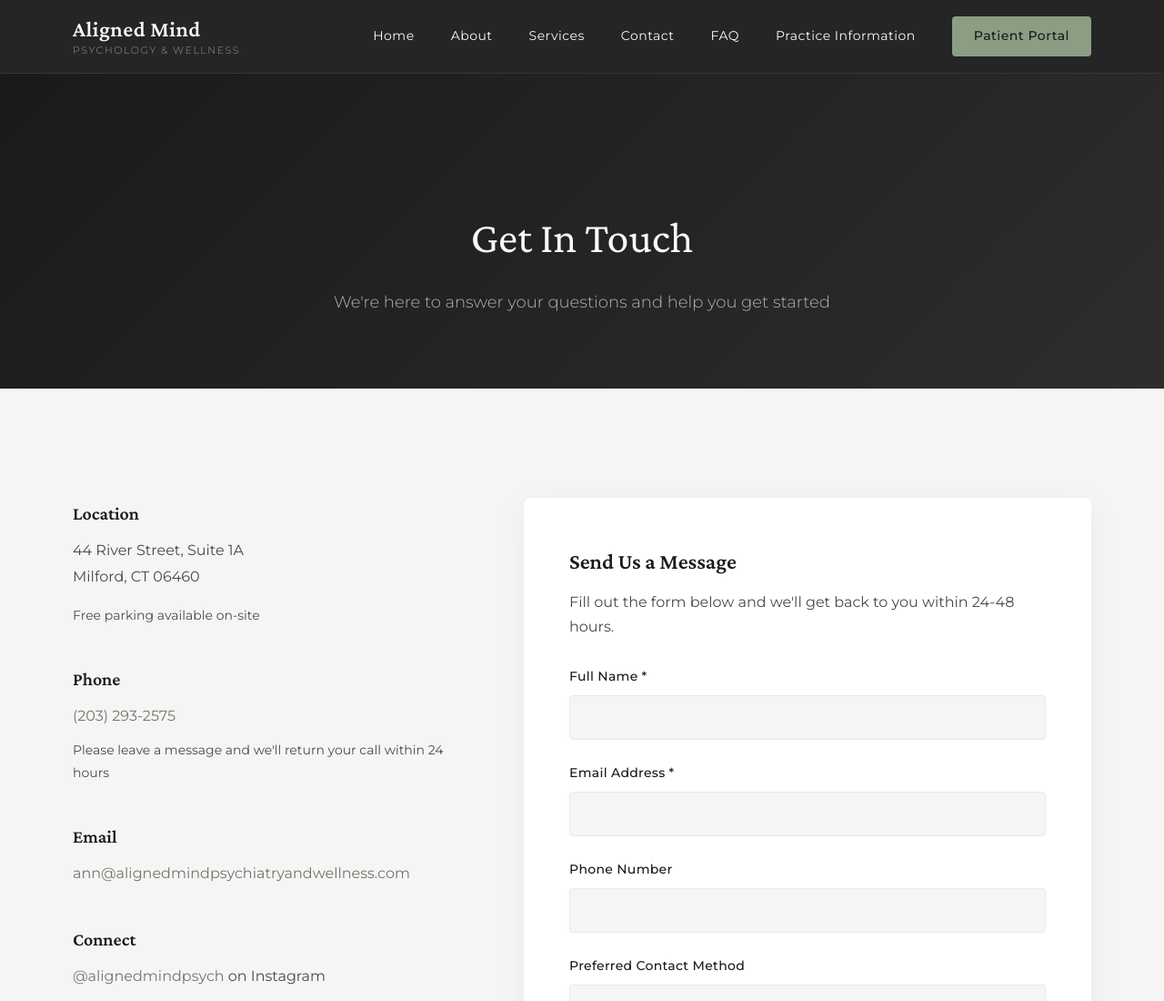
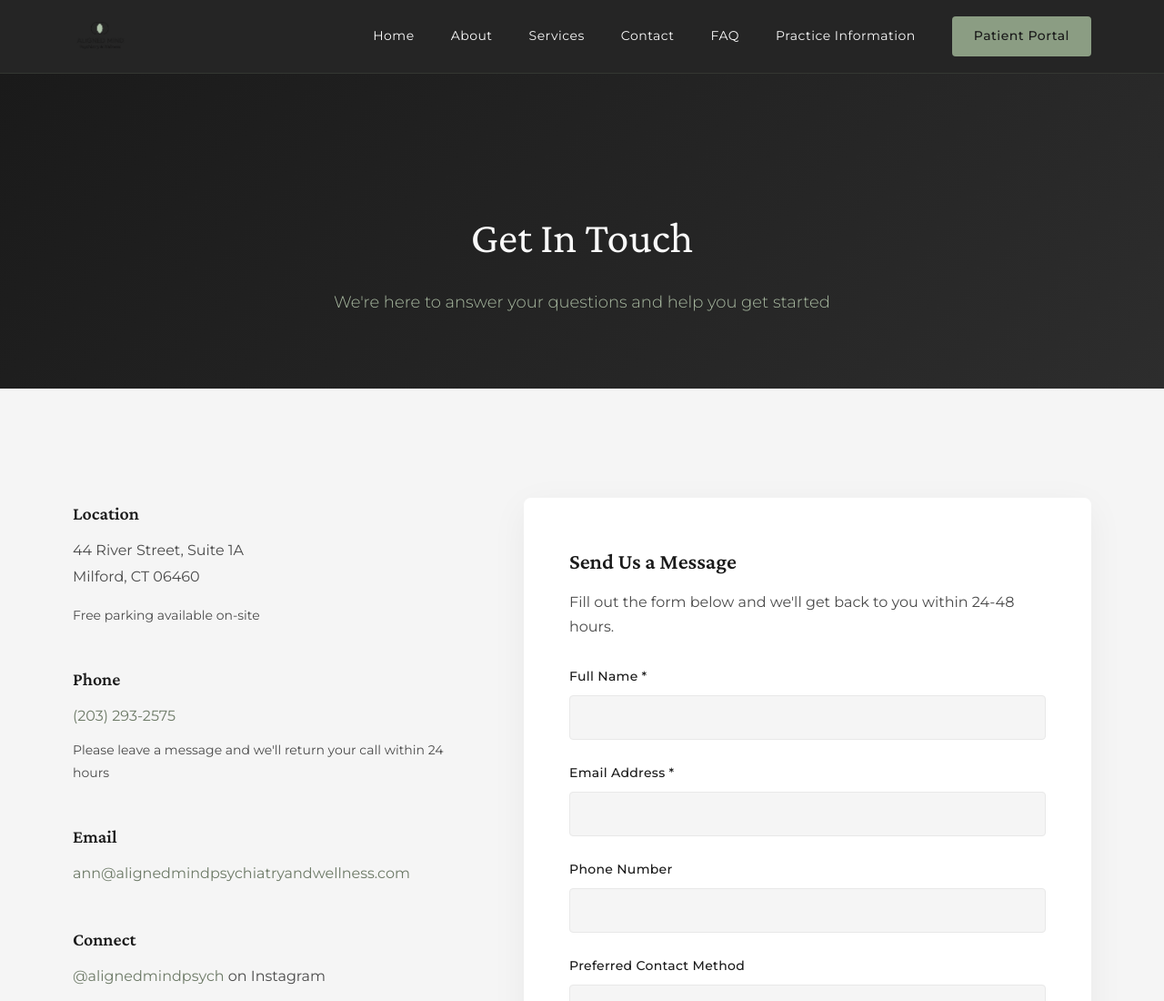
Before and after one commit to pookieismissing/alignedmind, a plain HTML site: page contact.html in a window 1280 px wide. Shown: the top 1100 px of the page at 91% size. Drawn offline with nearby package versions, Linux system fonts and the light colour scheme.

Commit message:
Update contact.html

```diff
--- a/contact.html
+++ b/contact.html
@@ -14,10 +14,8 @@
     <nav class="navbar">
         <div class="nav-container">
             <a href="./" class="logo">
-                <span class="logo-main">Aligned Mind</span>
-                <span class="logo-sub">Psychology & Wellness</span>
+                <img src="logo.png" alt="Aligned Mind Psychiatry and Wellness" class="logo-image">
             </a>
-
             <div class="nav-links">
                 <a href="./" class="nav-link">Home</a>
                 <a href="about" class="nav-link">About</a>
```
